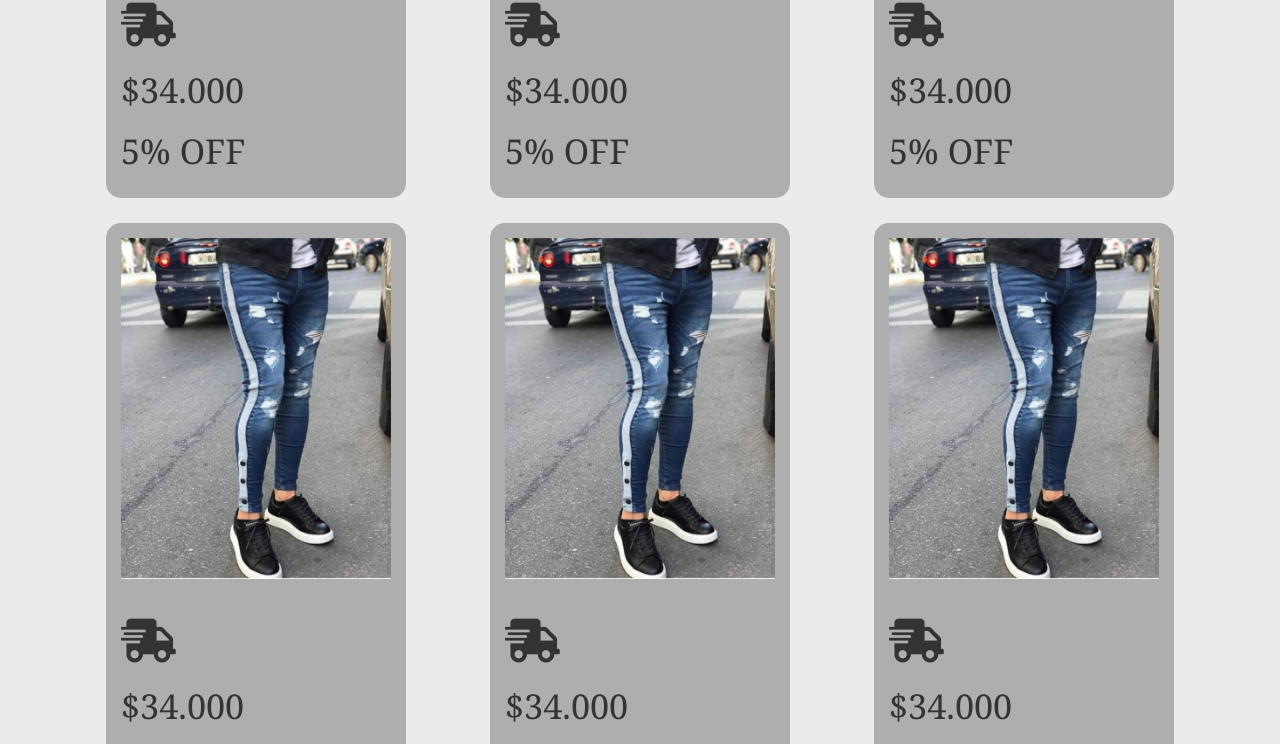
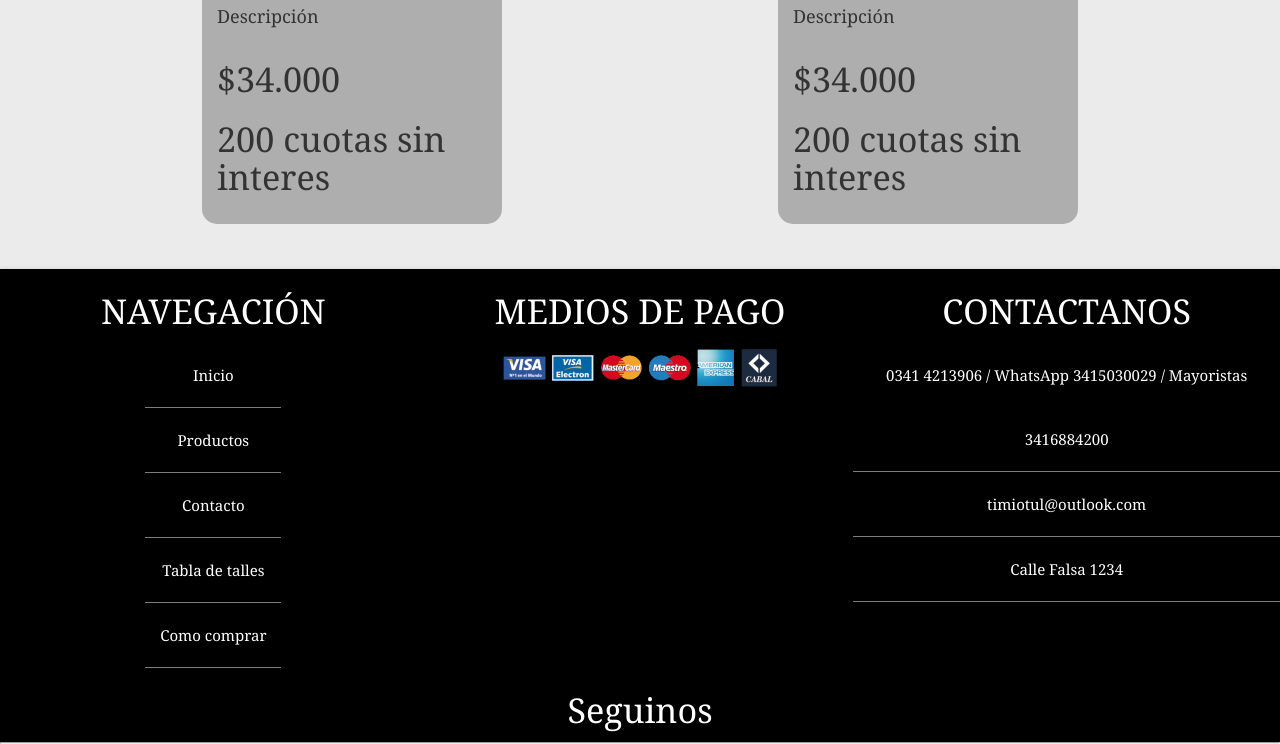
Before and after one commit to Guti-99/home-prueba, a plain HTML site: page cabeceraFea/index.html in a window 1280 px wide. Shown: the part 2167-2911 px from the top of the page. Drawn offline with nearby package versions, Linux system fonts and the light colour scheme.

Commit message:
productos y main 2

```diff
--- a/cabeceraFea/index.html
+++ b/cabeceraFea/index.html
@@ -131,9 +131,10 @@
                 <article>
                     <img src="imagenesProductos/buzo1.jpg" alt="">
                     <div class="descrip">
-                        <h3 class="camion"><i class="fas fa-shipping-fast"></i></h3>
+                        <p class="tipoProduc">Descripción</p>
                         <h4 class="precio">$6.770</h4>
-                        <h4 class="ofertas">40% OFF</h4>
+                        <h4 class="cuotas">200 cuotas sin interes</h4>
+
 
                     </div>
                 </article>
@@ -141,18 +142,18 @@
                 <article>
                     <img src="imagenesProductos/buzo2.jpg" alt="">
                     <div class="descrip">
-                        <h3 class="camion"><i class="fas fa-shipping-fast"></i></h3>
+                        <p class="tipoProduc">Descripción</p>
                         <h4 class="precio">$230.000</h4>
-                        <h4 class="ofertas">20% OFF</h4>
+                        <h4 class="cuotas">200 cuotas sin interes</h4>
                     </div>
                 </article>
 
                 <article>
                     <img  src="imagenesProductos/jean1.jpg" alt="">
                     <div class="descrip">
-                        <h3 class="camion"><i class="fas fa-shipping-fast"></i></h3>
+                        <p class="tipoProduc">Descripción</p>
                         <h4 class="precio">$70.500</h4>
-                        <h4 class="ofertas">15% OFF</h4>
+                        <h4 class="cuotas">200 cuotas sin interes</h4>
 
                     </div>
                 </article>
@@ -160,54 +161,18 @@
                 <article>
                     <img src="imagenesProductos/jean4.jpg" alt="">
                     <div class="descrip">
-                        <h3 class="camion"><i class="fas fa-shipping-fast"></i></h3>
+                        <p class="tipoProduc">Descripción</p>
                         <h4 class="precio">$34.000</h4>
-                        <h4 class="ofertas">5% OFF</h4>
+                        <h4 class="cuotas">200 cuotas sin interes</h4>
 
                     </div>
                 </article>
                 <article>
                     <img src="imagenesProductos/jean4.jpg" alt="">
                     <div class="descrip">
-                        <h3 class="camion"><i class="fas fa-shipping-fast"></i></h3>
+                        <p class="tipoProduc">Descripción</p>
                         <h4 class="precio">$34.000</h4>
-                        <h4 class="ofertas">5% OFF</h4>
-
-                    </div>
-                </article>
-                <article>
-                    <img src="imagenesProductos/jean4.jpg" alt="">
-                    <div class="descrip">
-                        <h3 class="camion"><i class="fas fa-shipping-fast"></i></h3>
-                        <h4 class="precio">$34.000</h4>
-                        <h4 class="ofertas">5% OFF</h4>
-
-                    </div>
-                </article>
-                <article>
-                    <img src="imagenesProductos/jean4.jpg" alt="">
-                    <div class="descrip">
-                        <h3 class="camion"><i class="fas fa-shipping-fast"></i></h3>
-                        <h4 class="precio">$34.000</h4>
-                        <h4 class="ofertas">5% OFF</h4>
-
-                    </div>
-                </article>
-                <article>
-                    <img src="imagenesProductos/jean4.jpg" alt="">
-                    <div class="descrip">
-                        <h3 class="camion"><i class="fas fa-shipping-fast"></i></h3>
-                        <h4 class="precio">$34.000</h4>
-                        <h4 class="ofertas">5% OFF</h4>
-
-                    </div>
-                </article>
-                <article>
-                    <img src="imagenesProductos/jean4.jpg" alt="">
-                    <div class="descrip">
-                        <h3 class="camion"><i class="fas fa-shipping-fast"></i></h3>
-                        <h4 class="precio">$34.000</h4>
-                        <h4 class="ofertas">5% OFF</h4>
+                        <h4 class="cuotas">200 cuotas sin interes</h4>
 
                     </div>
                 </article>
--- a/cabeceraFea/style.css
+++ b/cabeceraFea/style.css
@@ -194,7 +194,7 @@ h1{
         margin-right: auto;
         margin-bottom: 25px;
         padding: 15px;
-
+        height: 100%
     }
 
     article img{
@@ -287,7 +287,6 @@ h1{
 }
 article{
     width: 45%;
-    float: left;
 }
 
     .icon-busq div{
```
